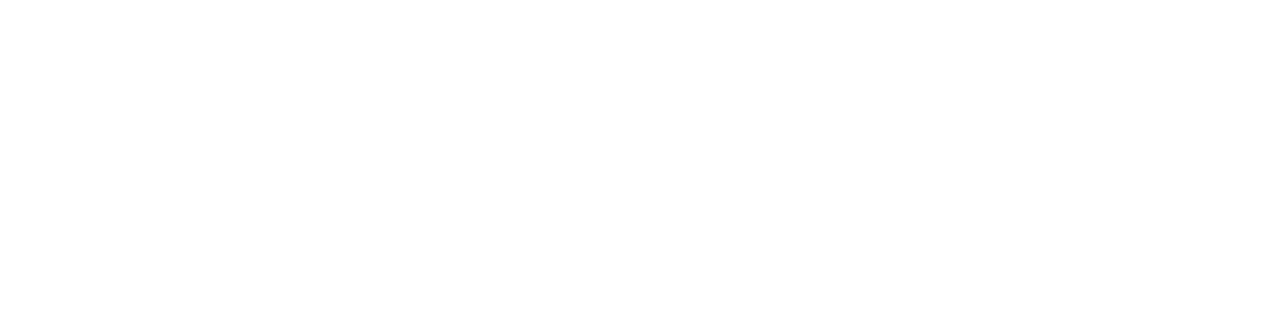
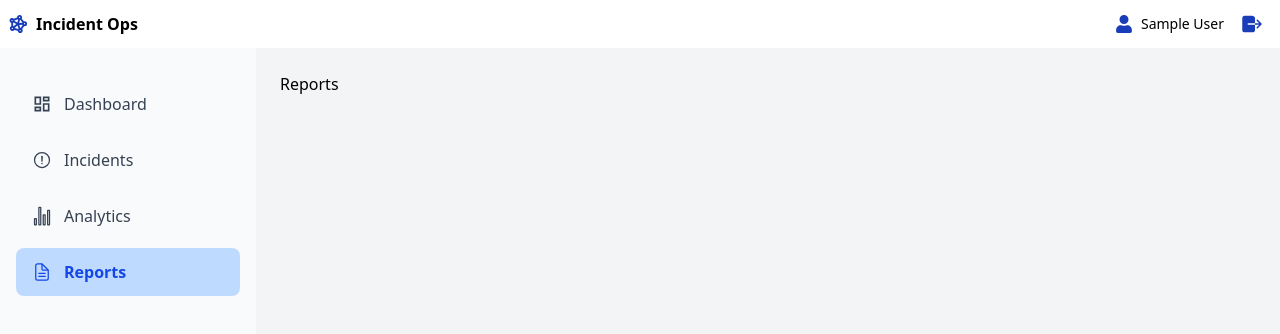
Before and after one commit to amirali72/Incident-Ops, a React (Vite) app: page /reports in a window 1280 px wide. Before the commit this address had no page. Shown: the top 334 px of the page. Built offline with nearby package versions, Linux system fonts and the light colour scheme; sample sign-in values are in the browser's storage.

Commit message:
Dashboard layout with Navbar and Sidebar navigation

```diff
--- a/src/App.jsx
+++ b/src/App.jsx
@@ -4,7 +4,10 @@
 import Dashboard from "./pages/Dashboard";
 import { useAuth } from "./context/AuthContext";
 import ProtectedRoute from "./utils/ProtectedRoute";
-
+import DashboardLayout from "./components/DashboardLayout";
+import Incidents from "./pages/Incidents";
+import Analytics from "./pages/Analytics";
+import Reports from "./pages/Reports";
 
 function App() {
   return (
@@ -13,7 +16,12 @@
         <Route path="/" element={<Navigate to="/login" replace />}></Route>
         <Route path="/login" element={<Login />}></Route>
         <Route element={<ProtectedRoute />}>
-          <Route path="/dashboard" element={<Dashboard />} />
+          <Route element={<DashboardLayout />}>
+            <Route path="/dashboard" element={<Dashboard />} />
+            <Route path="/incidents" element={<Incidents />} />
+            <Route path="/analytics" element={<Analytics />} />
+            <Route path="/reports" element={<Reports />} />
+          </Route>
         </Route>
       </Routes>
     </>
--- /dev/null
+++ b/src/components/DashboardLayout.jsx
@@ -0,0 +1,20 @@
+import React from 'react'
+import Navbar from "../components/Navbar";
+import Sidebar from "../components/Sidebar";
+import { Outlet } from 'react-router-dom';
+
+const DashboardLayout = () => {
+  return (
+    <div>
+      <Navbar />
+      <div className="flex">
+        <Sidebar />
+        <div className="flex-1 p-6 bg-gray-100">
+            <Outlet/>
+        </div>
+      </div>
+    </div>
+  );
+}
+
+export default DashboardLayout
--- a/src/components/Sidebar.jsx
+++ b/src/components/Sidebar.jsx
@@ -8,7 +8,7 @@
 
 const Sidebar = () => {
   return (
-    <div className="h-[calc(100vh-3rem)] bg-gray-200 w-64 border-r">
+    <div className="h-[calc(100vh-3rem)] bg-gray-50 w-64">
       <div className="py-8 px-4 space-y-2">
 
         <NavLink
--- /dev/null
+++ b/src/pages/Analytics.jsx
@@ -0,0 +1,11 @@
+import React from 'react'
+
+const Analytics = () => {
+  return (
+    <div>
+      Analytics
+    </div>
+  )
+}
+
+export default Analytics
--- a/src/pages/Dashboard.jsx
+++ b/src/pages/Dashboard.jsx
@@ -5,11 +5,7 @@
 const Dashboard = () => {
   return (
     <div>
-      <Navbar />
-      <div className="flex">
-        <Sidebar />
-        <div className="flex-1">Dashboard</div>
-      </div>
+      Dashboard
     </div>
   );
 };
--- /dev/null
+++ b/src/pages/Incidents.jsx
@@ -0,0 +1,11 @@
+import React from 'react'
+
+const Incidents = () => {
+  return (
+    <div>
+      Incidents
+    </div>
+  )
+}
+
+export default Incidents
--- /dev/null
+++ b/src/pages/Reports.jsx
@@ -0,0 +1,11 @@
+import React from 'react'
+
+const Reports = () => {
+  return (
+    <div>
+      Reports
+    </div>
+  )
+}
+
+export default Reports
```
